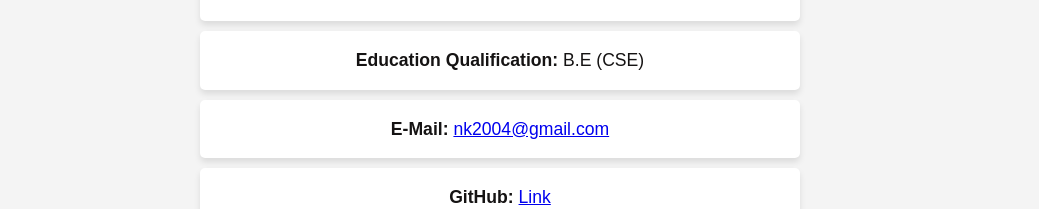
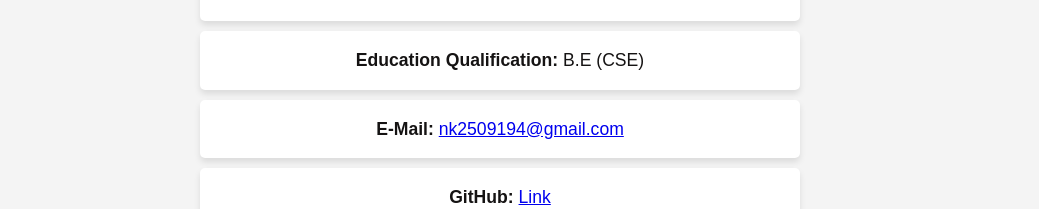
Before and after one commit to Varsha2110/portfolio, a plain HTML site: page index.html in a window 1280 px wide. Shown: the part 864-1073 px from the top of the page, without its empty margins (140-1179 px from the left). Drawn offline with Linux system fonts and the light colour scheme.

Commit message:
index.html

```diff
--- a/index.html
+++ b/index.html
@@ -32,7 +32,7 @@
                 <li><strong>Name:</strong> Varsha N</li>
                 <li><strong>Contact No:</strong> 9488583631</li>
                 <li><strong>Education Qualification:</strong> B.E (CSE)</li>
-                <li><strong>E-Mail:</strong> <a href="mailto:nk2509194@gmail.com">nk2004@gmail.com</a></li>
+                <li><strong>E-Mail:</strong> <a href="mailto:nk2509194@gmail.com">nk2509194@gmail.com</a></li>
                 <li><strong>GitHub:</strong> <a href="https://github.com/Varsha2110/java" target="_blank">Link</a></li>
                 <li><strong>LinkedIn:</strong> <a href="https://www.linkedin.com/in/varsha-n-4b2023258" target="_blank">Link</a></li>
             </ul>
```
